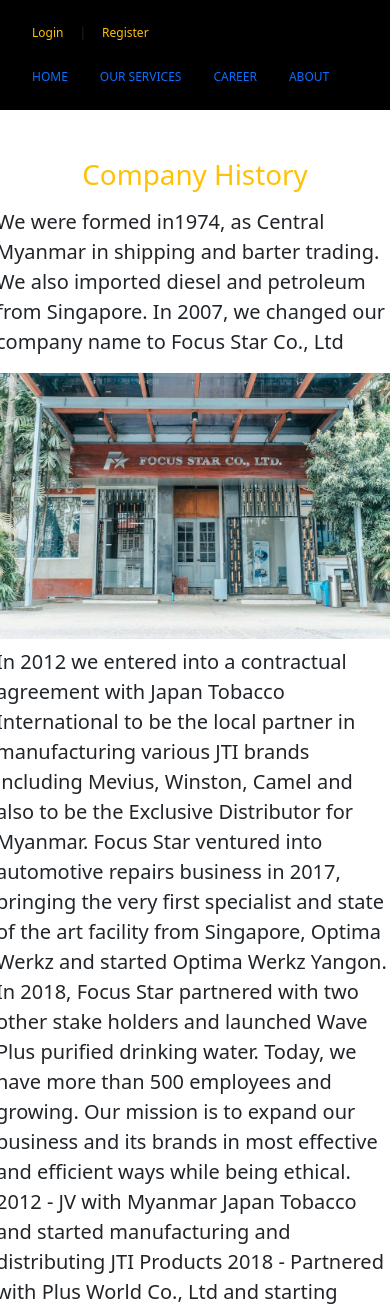
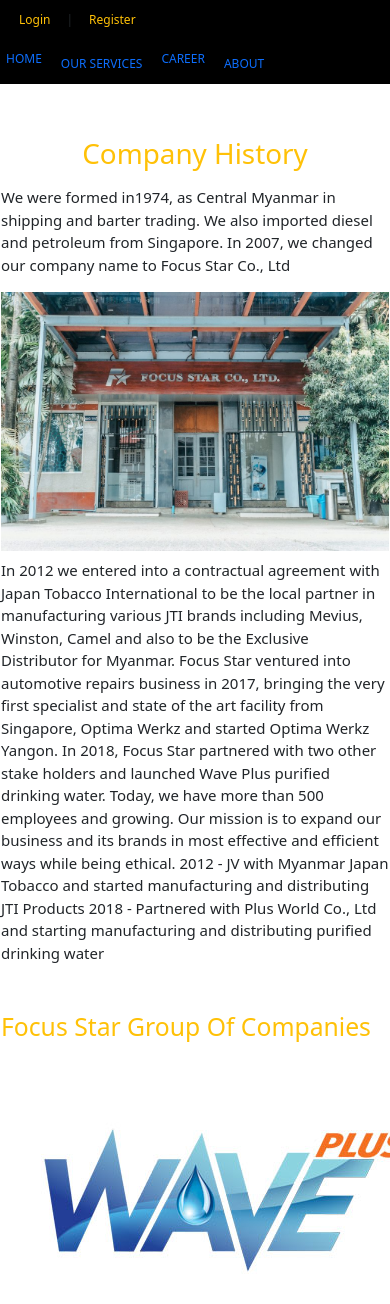
Before and after one commit to KyawMinOo123-cyber/final_project.github.io, a Django app: page /about in a window 390 px wide; the page is wider, and only the part inside the window is pictured. Shown: the top 1304 px of that part. Run offline with Django 5.2, Linux system fonts and the light colour scheme.

Commit message:
responsive for mobile view

```diff
--- a/my_company/static/my_company/styles.css
+++ b/my_company/static/my_company/styles.css
@@ -87,13 +87,24 @@
 
 /* responsive */
 @media only screen and (max-width:500px){
+    /* body */
+    #bodyId{
+        padding: 5px !important;
+    }
     /* navigation bar */
     #navigation-bar{
         display:block;
         font-size: 12px;
+        padding:3px !important;
     }
     #nav-buttons{
         margin-top: 10px;
+    }
+    #home-nav-btn, #career-nav-btn, #employee-nav-btn, #service-nav-btn, #application-nav-btn{
+        padding:3px !important;
+    }
+    #service-nav-btn{
+        text-align: center;
     }
     #username{
         border-radius: 10px!important;
@@ -157,4 +168,16 @@
         grid-template-columns: 1fr;
     }
 
+    /* all applications */
+    #all-applications-div{
+        display: block !important;
+    }
+    #application-collapse-div{
+        justify-content: center !important;
+        margin-left:0 !important;
+    }
+    /* About Page */
+    #first-para, #second-para{
+        font-size: 15px !important;
+    }
 }
--- a/my_company/templates/my_company/about.html
+++ b/my_company/templates/my_company/about.html
@@ -8,10 +8,10 @@
     <div id="about-page">
         <h1 class="text-center mt-5 text-warning">Company History</h1>
         <div class="row d-flex justify-content-center">
-            <div class="col col-md-8 p-2">
-                <p class="fs-5">We were formed in1974, as Central Myanmar in shipping and barter trading. We also imported diesel and petroleum from Singapore. In 2007, we changed our company name to Focus Star Co., Ltd</p>
+            <div class="col-12 col-md-8 p-2">
+                <p id="first-para" class="fs-5">We were formed in1974, as Central Myanmar in shipping and barter trading. We also imported diesel and petroleum from Singapore. In 2007, we changed our company name to Focus Star Co., Ltd</p>
                 <img id="about-image" src="{% static 'about.jpg' %}" alt="Focus_Star">
-                <p class="fs-5 mt-2">
+                <p id="second-para" class="fs-5 mt-2">
                     In 2012 we entered into a contractual agreement with Japan Tobacco International to be the local partner in manufacturing various JTI brands including Mevius, Winston, Camel and also to be the Exclusive Distributor for Myanmar.
 
                     Focus Star ventured into automotive repairs business in 2017, bringing the very first specialist and state of the art facility from Singapore, Optima Werkz and started Optima Werkz Yangon.
--- a/my_company/templates/my_company/all_applications.html
+++ b/my_company/templates/my_company/all_applications.html
@@ -18,7 +18,7 @@
 
         </div>
 
-        <div id="application-collapse-div" style="background-color: rgba(0,0,0,0.5); margin-left: 25% !important;">
+        <div id="application-collapse-div" style="background-color: rgba(0,0,0,0.5); margin-left: 25%;">
             <div class="collapse" id="application-collapse">
                 {% for application in new_applications %}
                     <div class="card m-3 p-2 all-applications" data-application-id={{application.id}}>
--- a/my_company/templates/my_company/apply_job_form.html
+++ b/my_company/templates/my_company/apply_job_form.html
@@ -5,7 +5,7 @@
 {% endblock %}
 {% block body %}
     <div class="d-flex justify-content-center p-3" id="job-apply-form">
-        <form action=" {% url 'job_application' career.id %} " method="POST" class="col-6">
+        <form action=" {% url 'job_application' career.id %} " method="POST" class="col-12 col-md-6">
             {% csrf_token %}
             <label class="text-light mt-3" for="job-applier">Full Name:</label>
             <input class="form-control" id="job-applier" name="job_applier" type="text">
--- a/my_company/templates/my_company/current_services.html
+++ b/my_company/templates/my_company/current_services.html
@@ -15,7 +15,7 @@
         </div>
         <div class="collapse" id="collapseExample">
             <div id="form-div" class="d-flex justify-content-center p-3" style="background-color: rgba(0,0,0,0.8);">
-                <form method="POST" enctype="multipart/form-data" class="col-6 text-light" action="{% url 'create_service' %}">
+                <form method="POST" enctype="multipart/form-data" class="col-12 col-md-6 text-light" action="{% url 'create_service' %}">
                     {% csrf_token %}
                     <label for="id_title">Title:</label>
                     <input class="form-control" type="text" id="id_title" name="title" required><br>
--- a/my_company/templates/my_company/employees.html
+++ b/my_company/templates/my_company/employees.html
@@ -31,7 +31,7 @@
             <div id="all-employees" class="collapse card card-body border-primary">
                 <div class="row">
                     {% for employee in employees %}
-                        <div class="card col col-md-6" style="padding-right:0 !important; padding-left:0 !important;">
+                        <div class="card col-12 col-md-6" style="padding-right:0 !important; padding-left:0 !important;">
                             <div class="card-title text-center" style="margin-bottom: 0 !important;">
                                 <a class="btn btn-primary" style="width: 100%; border-bottom-left-radius: 0% !important; border-bottom-right-radius: 0% !important;" href="#{{employee.id}}" role="button" aria-expanded="false" aria-controls="collapseExample" data-bs-toggle="collapse">
                                     <h4>Name: {{employee.name}}</h4>
--- a/my_company/templates/my_company/layout.html
+++ b/my_company/templates/my_company/layout.html
@@ -35,15 +35,15 @@
                 {% if user.is_staff %}
                     <a id="admin" class="nav-link bg-success text-light border" href="{% url 'admin:index' %}">ADMIN</a>
                 {% endif %}
-                <a class="nav-link" href="{% url 'index' %}">HOME</a>
+                <a id="home-nav-btn" class="nav-link" href="{% url 'index' %}">HOME</a>
                 {% if user.is_staff %}
-                    <a class="nav-link" href="{% url 'employees' %}">EMPLOYEES</a>
-                    <a class="nav-link" href="{% url 'current_services' %}">CURRENT SERVICES</a>
-                    <a class="nav-link" href="{% url 'job_applications' %}">JOB APPLICATIONS</a>
+                    <a id="employee-nav-btn" class="nav-link" href="{% url 'employees' %}">EMPLOYEES</a>
+                    <a id="service-nav-btn" class="nav-link" href="{% url 'current_services' %}">CURRENT SERVICES</a>
+                    <a id="application-nav-btn" class="nav-link" href="{% url 'job_applications' %}">JOB APPLICATIONS</a>
                 {% else %}
                     <a class="nav-link" href="{% url 'current_services' %}">OUR SERVICES</a>
                 {% endif %}
-                <a class="nav-link" href="{% url 'career' %}">CAREER</a>
+                <a id="career-nav-btn" class="nav-link" href="{% url 'career' %}">CAREER</a>
                 <a class="nav-link" href="{% url 'about' %}">ABOUT</a>
            </div>
 
```
Also changed, not shown: db.sqlite3.
